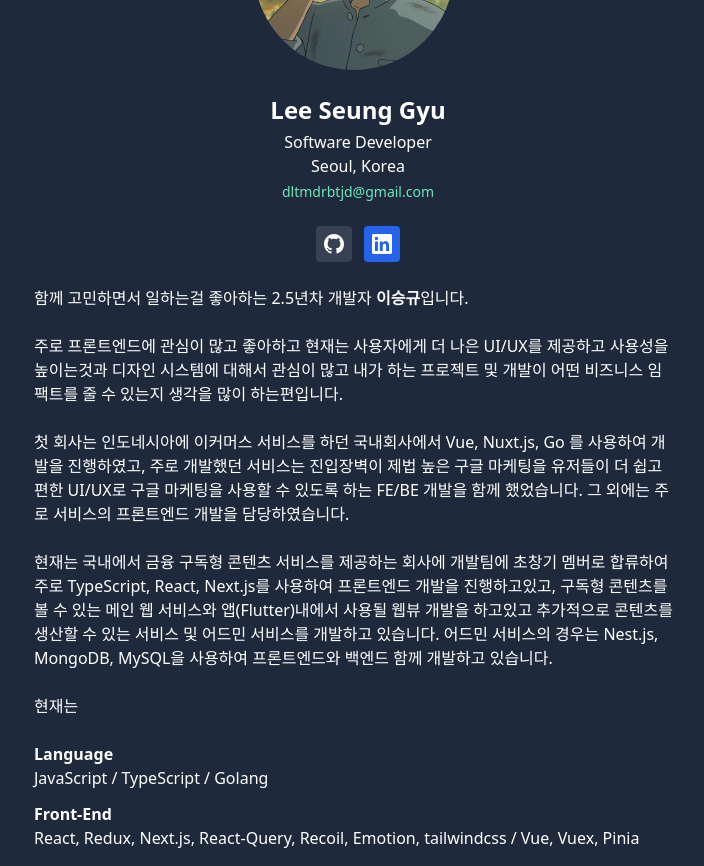
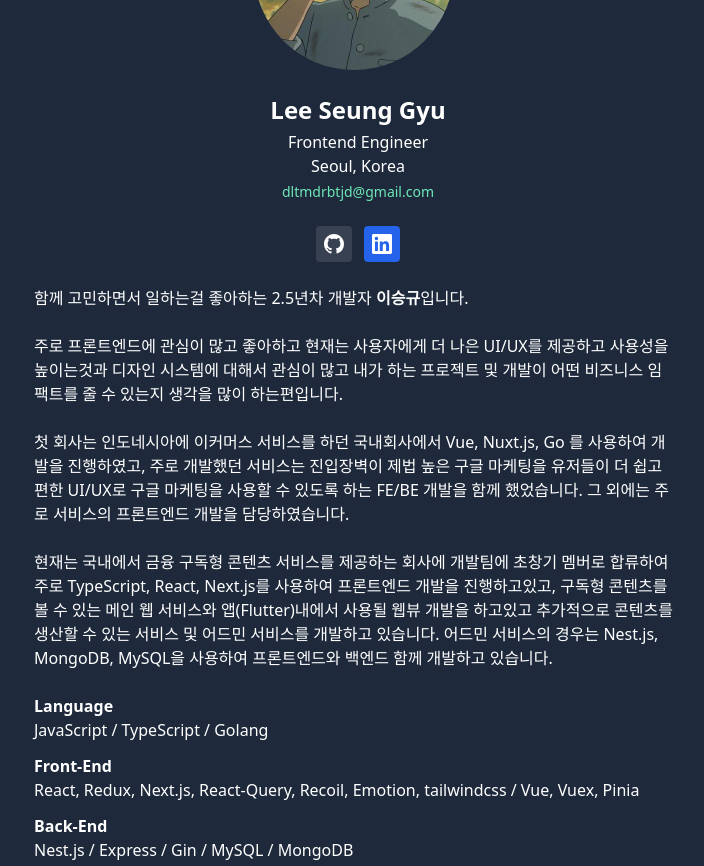
Before and after one commit to dltmdrbtjd/DevBlog, a Next.js app: page /about in a window 1280 px wide. Shown: the part 360-1226 px from the top of the page, without its empty margins (286-990 px from the left). Built offline with nearby package versions, Linux system fonts and the light colour scheme.

Commit message:
Chore: change about me text

```diff
--- a/app/about/page.tsx
+++ b/app/about/page.tsx
@@ -16,7 +16,7 @@ export default function AboutMe() {
             className="rounded-full"
           />
           <p className="font-bold text-2xl mt-6 text-white">Lee Seung Gyu</p>
-          <p className="mt-1">Software Developer</p>
+          <p className="mt-1">Frontend Engineer</p>
           <p>Seoul, Korea</p>
           <p className="text-sm mt-1 text-emerald-300">dltmdrbtjd@gmail.com</p>
           <div className="flex pt-6 space-x-3">
@@ -48,7 +48,6 @@ export default function AboutMe() {
             어드민 서비스의 경우는 Nest.js, MongoDB, MySQL을 사용하여 프론트엔드와 백엔드 함께
             개발하고 있습니다.
           </p>
-          <p className="mt-6">현재는</p>
           <strong className="mt-6 block">Language</strong>
           <p>JavaScript / TypeScript / Golang</p>
           <strong className="mt-3 block">Front-End</strong>
```
